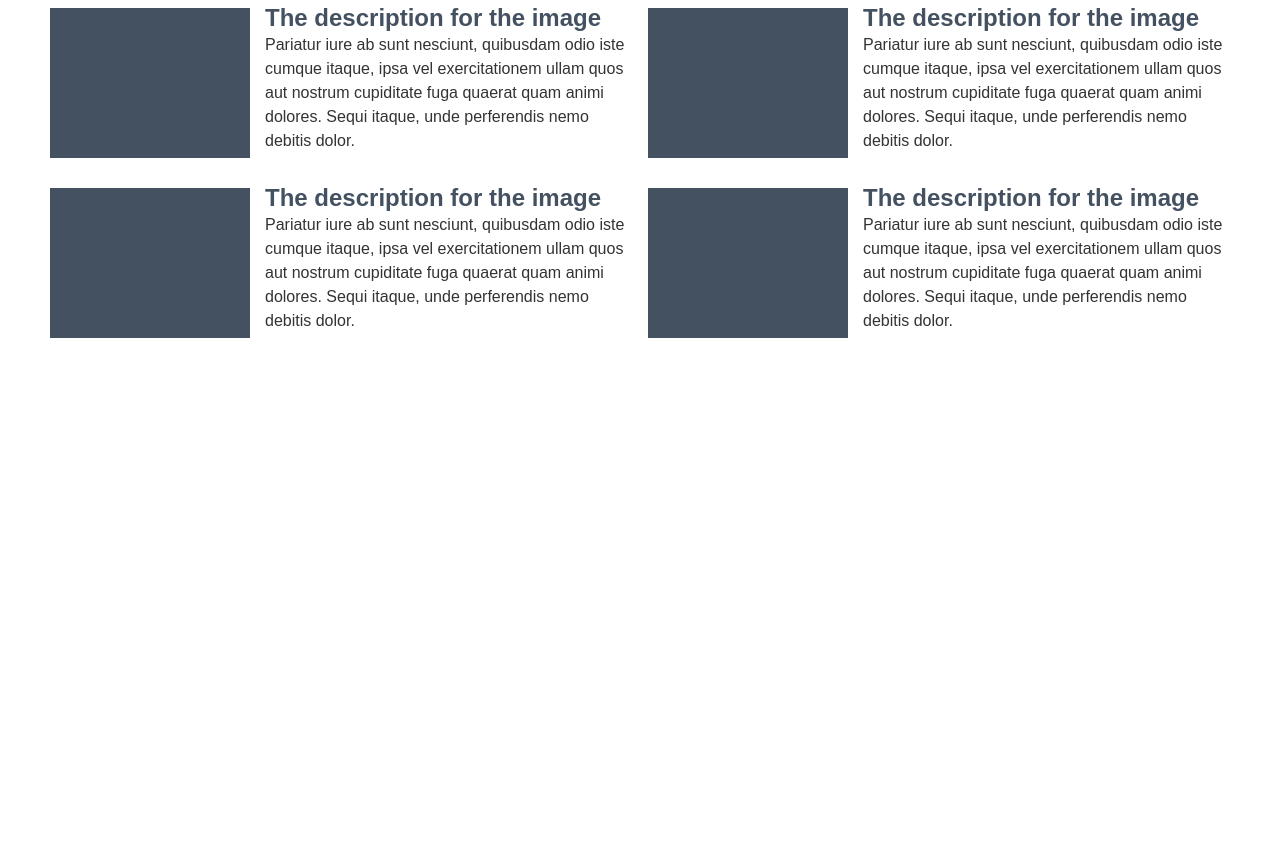
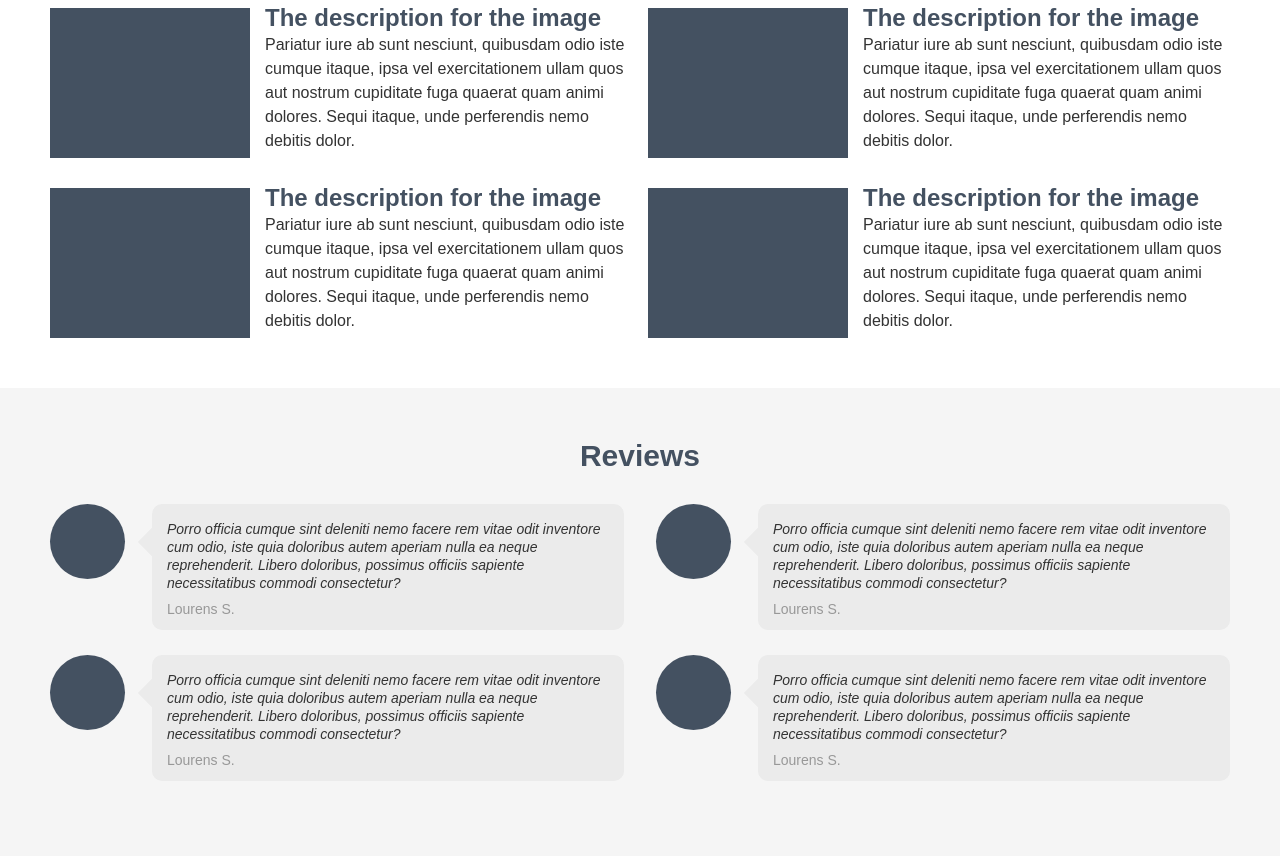
Before and after one commit to ia-stepanov/wwwtemplate, a website built with Parcel: page src/index.html in a window 1280 px wide. Shown: the part 1207-2063 px from the top of the page. Before the commit the page ends 1595 px from the top, so only its background shows below. Built offline with nearby package versions, Linux system fonts and the light colour scheme; files whose address does not match are found by name.

Commit message:
add(wwwtemplate): реализовать блок Отзывы

```diff
--- a/src/assets/styles/components/_review.scss
+++ b/src/assets/styles/components/_review.scss
@@ -5,6 +5,7 @@
 
   @media ($tablet) {
     flex-direction: row;
+    align-items: flex-start;
   }
 
   &__image {
--- /dev/null
+++ b/src/assets/styles/layout/_reviews.scss
@@ -0,0 +1,31 @@
+.reviews {
+  @include section();
+  background-color: $grey3;
+
+  &__title {
+    @include h2();
+  }
+
+  &__items {
+    display: flex;
+    flex-direction: column;
+
+    @media ($tablet) {
+      flex-direction: row;
+      flex-wrap: wrap;
+      justify-content: space-between;
+    }
+
+    .review {
+      margin-bottom: 2.5rem;
+
+      &:last-child {
+        margin-bottom: 0;
+      }
+
+      @media ($tablet) {
+        flex-basis: calc(50% - 1.6rem);
+      }
+    }
+  }
+}
--- a/src/assets/styles/layout/index.scss
+++ b/src/assets/styles/layout/index.scss
@@ -2,3 +2,4 @@
 @import './about';
 @import './features';
 @import './screenshots';
+@import './reviews';
--- a/src/index.html
+++ b/src/index.html
@@ -147,6 +147,62 @@
           </div>
         </div>
       </section>
+
+      <section class="reviews">
+        <div class="container">
+          <h2 class="reviews__title">Reviews</h2>
+          <div class="reviews__items">
+            <div class="review">
+              <div class="review__image"></div>
+              <div class="review__text">
+                <div class="review__text-item">
+                  Porro officia cumque sint deleniti nemo facere rem vitae odit inventore
+                  cum odio, iste quia doloribus autem aperiam nulla ea neque reprehenderit.
+                  Libero doloribus, possimus officiis sapiente necessitatibus commodi
+                  consectetur?
+                </div>
+                <div class="review__text-author">Lourens S.</div>
+              </div>
+            </div>
+            <div class="review">
+              <div class="review__image"></div>
+              <div class="review__text">
+                <div class="review__text-item">
+                  Porro officia cumque sint deleniti nemo facere rem vitae odit inventore
+                  cum odio, iste quia doloribus autem aperiam nulla ea neque reprehenderit.
+                  Libero doloribus, possimus officiis sapiente necessitatibus commodi
+                  consectetur?
+                </div>
+                <div class="review__text-author">Lourens S.</div>
+              </div>
+            </div>
+            <div class="review">
+              <div class="review__image"></div>
+              <div class="review__text">
+                <div class="review__text-item">
+                  Porro officia cumque sint deleniti nemo facere rem vitae odit inventore
+                  cum odio, iste quia doloribus autem aperiam nulla ea neque reprehenderit.
+                  Libero doloribus, possimus officiis sapiente necessitatibus commodi
+                  consectetur?
+                </div>
+                <div class="review__text-author">Lourens S.</div>
+              </div>
+            </div>
+            <div class="review">
+              <div class="review__image"></div>
+              <div class="review__text">
+                <div class="review__text-item">
+                  Porro officia cumque sint deleniti nemo facere rem vitae odit inventore
+                  cum odio, iste quia doloribus autem aperiam nulla ea neque reprehenderit.
+                  Libero doloribus, possimus officiis sapiente necessitatibus commodi
+                  consectetur?
+                </div>
+                <div class="review__text-author">Lourens S.</div>
+              </div>
+            </div>
+          </div>
+        </div>
+      </section>
     </main>
   </body>
 </html>
```
Also changed, not shown: src/uikit.html (+1 -0 lines).
